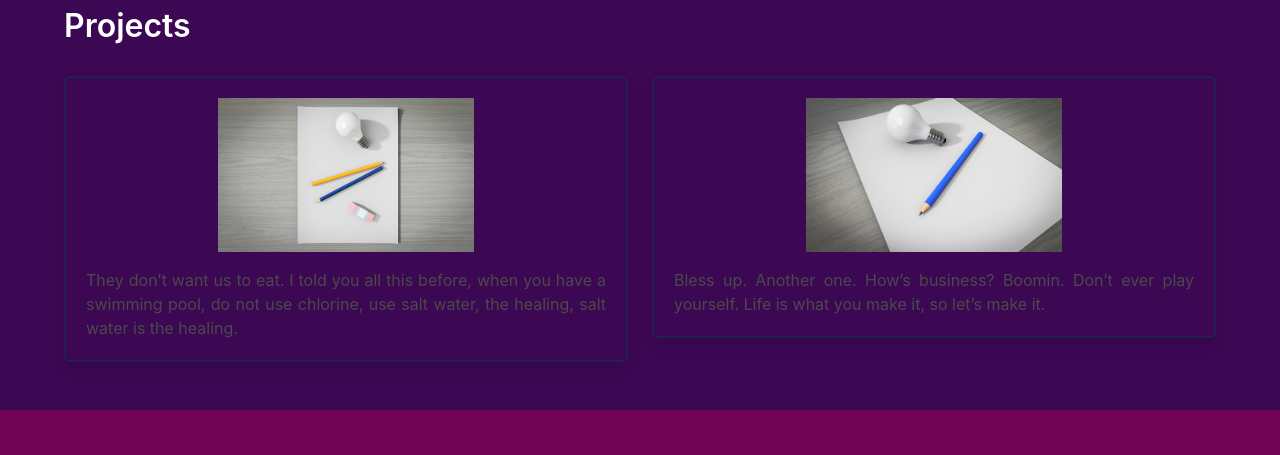
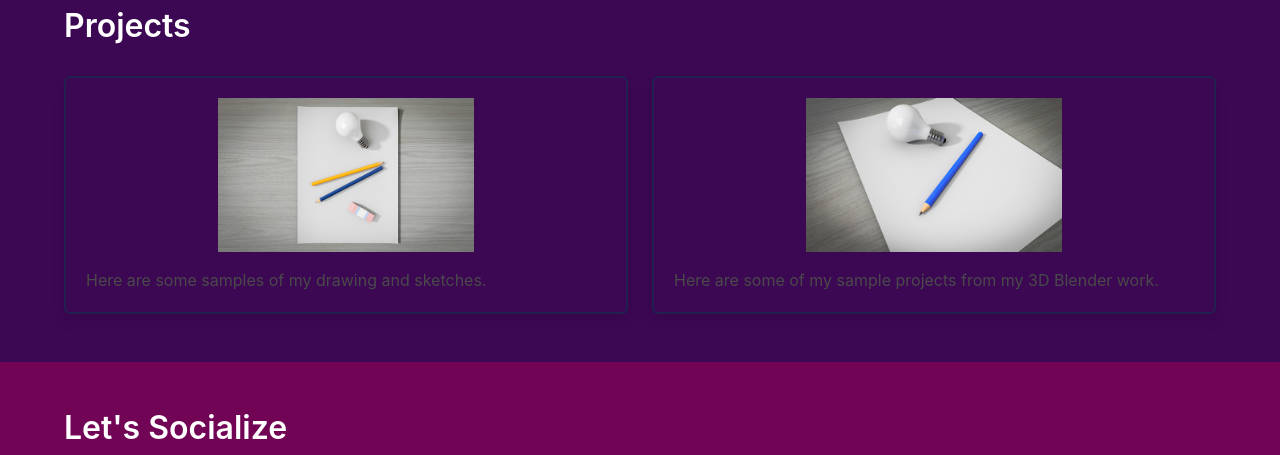
Before and after one commit to chavegilia/portfolio, a plain HTML site: page index.html in a window 1280 px wide. Shown: the part 770-1225 px from the top of the page. Drawn offline with nearby package versions, Linux system fonts and the light colour scheme.

Commit message:
Update index.html

```diff
--- a/index.html
+++ b/index.html
@@ -99,7 +99,7 @@
                             </div>
                             <div>
                                 <p>
-                                    They don’t want us to eat. I told you all this before, when you have a swimming pool, do not use chlorine, use salt water, the healing, salt water is the healing.
+                                    Here are some samples of my drawing and sketches.
                                 </p>
                             </div>
                         </article>
@@ -118,7 +118,7 @@
                             </div>
                             <div>
                                 <p>
-                                    Bless up. Another one. How’s business? Boomin. Don’t ever play yourself. Life is what you make it, so let’s make it.
+                                    Here are some of my sample projects from my 3D Blender work.
                                 </p>
                             </div>
                         </article>
```
